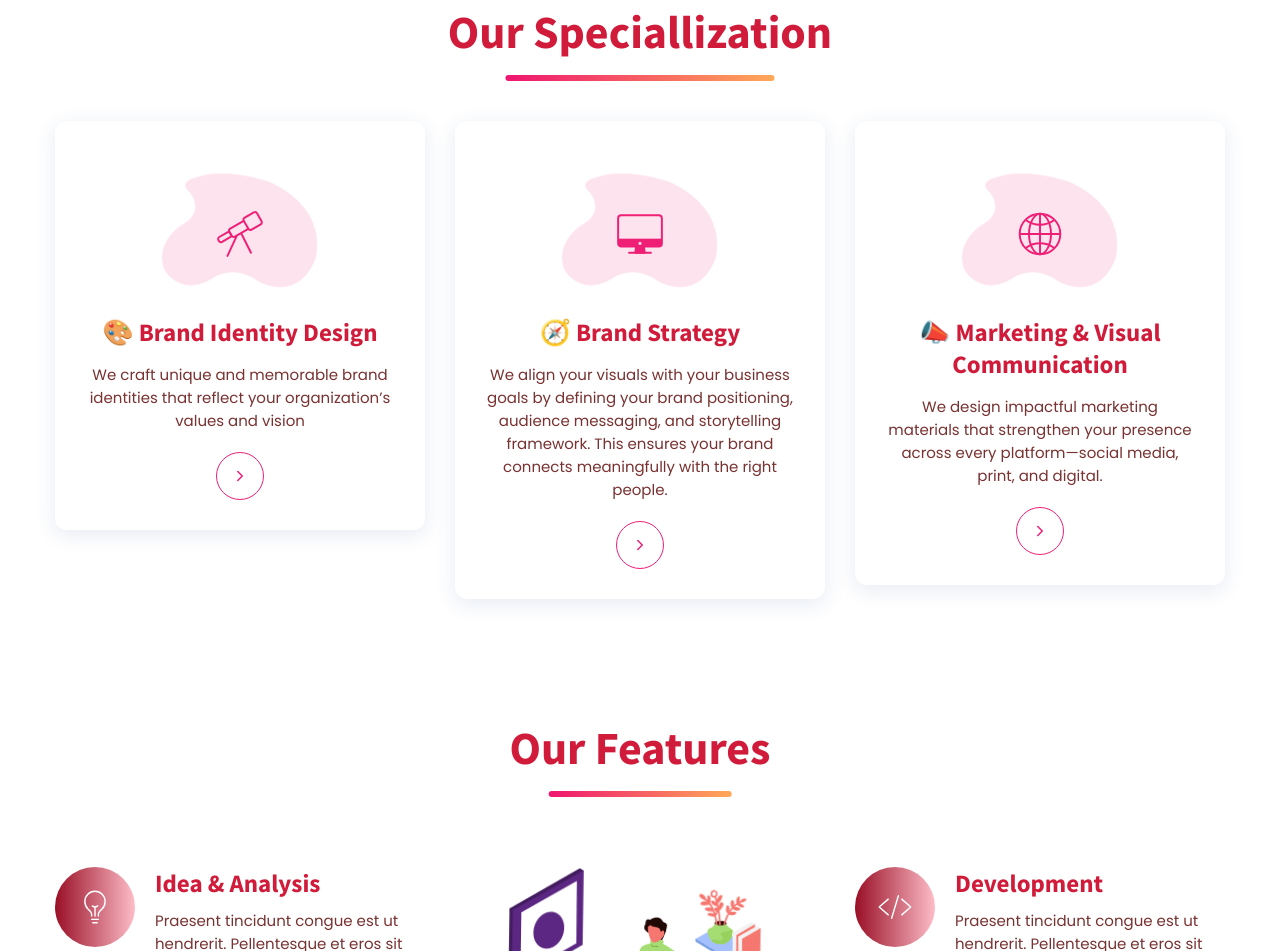
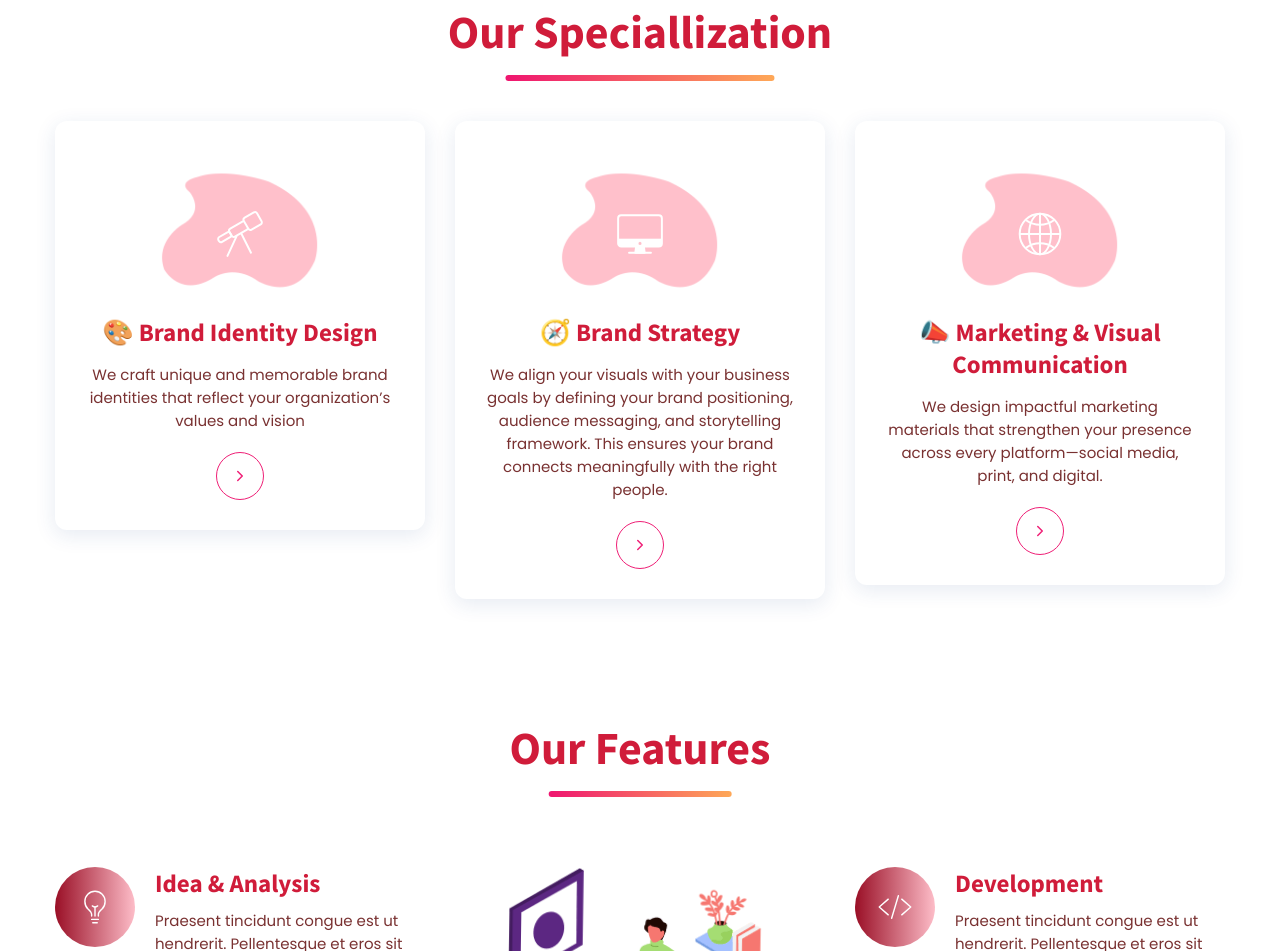
Before and after one commit to peswes/pixplay-studio, a plain HTML site: page index.html in a window 1280 px wide. Shown: the part 1373-2324 px from the top of the page. Drawn offline with nearby package versions, Linux system fonts and the light colour scheme.

Commit message:
Update style.css

```diff
--- a/assets/css/style.css
+++ b/assets/css/style.css
@@ -24,7 +24,7 @@
   --amaranth-purple: hsl(335, 88%, 38%);
   --royal-blue-dark: rgb(154, 15, 38);
   --chrome-yellow: #ff9a9e;
-  --space-cadet-1: hsl(46, 82%, 37%);
+  --space-cadet-1: hsl(4, 82%, 37%);
   --space-cadet-2: hsl(26, 89%, 28%);
   --winter-sky_50: hsla(335, 87%, 53%, 0.5);
   --purple-navy: rgb(121, 49, 49);
@@ -443,7 +443,7 @@ body {
   background-image: url("../images/service-banner-pattern.png");
   background-repeat: no-repeat;
   background-size: contain;
-  background-color: hsla(335, 87%, 53%, 0.12);
+  background-color: pink;
   aspect-ratio: 1 / 1;
   max-width: 165px;
   display: grid;
@@ -452,11 +452,11 @@ body {
   transition: var(--transition-1);
 }
 
-.service-card:hover .card-icon { background-color: var(--winter-sky); }
+
 
 .service-card .card-icon ion-icon {
   font-size: 5rem;
-  color: var(--winter-sky);
+  color: white;
   --ionicon-stroke-width: 20px;
   transition: var(--transition-1);
 }
```
